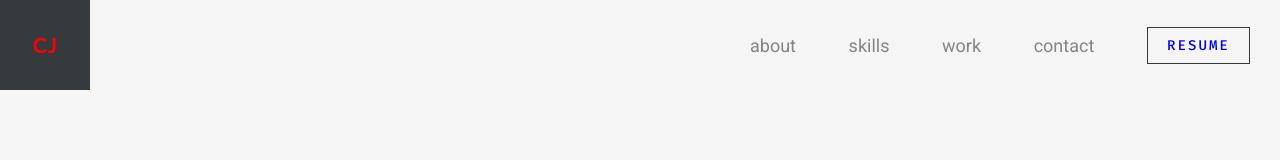
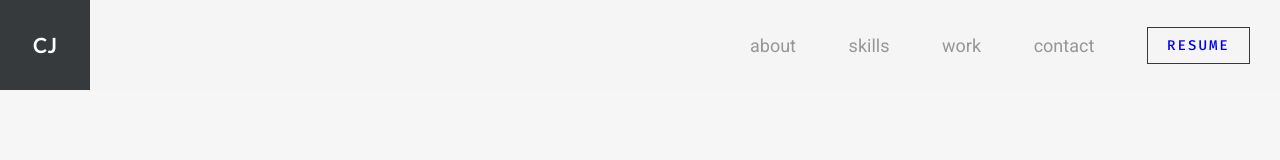
Before and after one commit to cjoak1028/my-personal-website, a React (Create React App) app: page / in a window 1280 px wide. Shown: the top 160 px of the page. Built offline with nearby package versions, Linux system fonts and the light colour scheme.

Commit message:
Added active state for navigation

```diff
--- a/src/components/Header/HamburgerMenu.js
+++ b/src/components/Header/HamburgerMenu.js
@@ -1,5 +1,6 @@
 import React from "react";
 import styles from "./HamburgerMenu.module.css";
+import Navigation from "./Navigation";
 
 const HamburgerMenu = ({ openMenu }) => {
   return (
--- a/src/components/Header/Header.js
+++ b/src/components/Header/Header.js
@@ -3,7 +3,7 @@ import styles from "./Header.module.css";
 import MenuButton from "./MenuButton";
 import Navigation from "./Navigation";
 import HamburgerMenu from "./HamburgerMenu";
-import { Link } from "react-scroll";
+import { animateScroll as scroll } from "react-scroll";
 
 const Header = ({ mQuery }) => {
   const [openMenu, setOpenMenu] = useState(false);
@@ -22,15 +22,17 @@ const Header = ({ mQuery }) => {
 
   return (
     <div className={`${styles.header} flex flex-jc-sb flex-ai-c`}>
-      <Link smooth spy duration={500} offset={-295} to="hero">
       <div
         className={`${styles["logo-container"]} ${
           openMenu ? styles.open : ""
         } flex flex-jc-c flex-ai-c`}
+        onClick={() => {
+          scroll.scrollToTop();
+        }}
       >
         <p>CJ</p>
       </div>
-      </Link>
+
       {mQuery.matches ? (
         <Navigation />
       ) : (
--- a/src/components/Header/Header.module.css
+++ b/src/components/Header/Header.module.css
@@ -22,7 +22,7 @@
 .logo-container:hover p {
     transition: 0.2s;
     /* color: var(--c-main); */
-    color: red;
+    /* color: red; */
 }
 
 .logo-container p {
--- a/src/components/Header/Navigation.js
+++ b/src/components/Header/Navigation.js
@@ -7,10 +7,10 @@ const Navigation = () => {
   return (
     <nav className={styles.navigation}>
       <ul className={`${styles["navigation-list"]} flex flex-jc-sb flex-ai-c`}>
-        <li>
+        <li className={styles["nav-item"]}>
           <Link
             className={styles["section-link"]}
-            activeClass="active"
+            activeClass={styles.active}
             smooth
             spy
             offset={-295}
@@ -20,9 +20,10 @@ const Navigation = () => {
             about
           </Link>
         </li>
-        <li>
+        <li className={styles["nav-item"]}>
           <Link
             className={styles["section-link"]}
+            activeClass={styles.active}
             smooth
             spy
             offset={-295}
@@ -32,9 +33,10 @@ const Navigation = () => {
             skills
           </Link>
         </li>
-        <li>
+        <li className={styles["nav-item"]}>
           <Link
             className={styles["section-link"]}
+            activeClass={styles.active}
             smooth
             spy
             offset={-295}
@@ -44,9 +46,10 @@ const Navigation = () => {
             work
           </Link>
         </li>
-        <li>
+        <li className={styles["nav-item"]}>
           <Link
             className={styles["section-link"]}
+            activeClass={styles.active}
             smooth
             spy
             offset={-295}
--- a/src/components/Header/Navigation.module.css
+++ b/src/components/Header/Navigation.module.css
@@ -32,11 +32,15 @@
 .section-link {
     font-size: clamp(1.3rem, 1.6vw, 1.8rem);
     color: var(--c-main);
+    opacity: 0.5;
     cursor: pointer;
-    opacity: 60%;
 }
 
 .section-link:hover {
-    opacity: 100%;
     transition: .2s;
+    opacity: 1;
 }
+
+.nav-item>.active {
+    opacity: 1;
+}
--- a/src/components/Hero/Hero.js
+++ b/src/components/Hero/Hero.js
@@ -4,7 +4,7 @@ import avatarImage from "../../assets/img/IMG_0570.jpg";
 
 const Hero = () => {
   return (
-    <div id="hero" className={styles.hero}>
+    <div className={styles.hero}>
       <div className={styles["hero-text"]}>
         <h4>Yo, my name is</h4>
         <h1>
```
Lines whose indentation alone changed are shown as unchanged.
